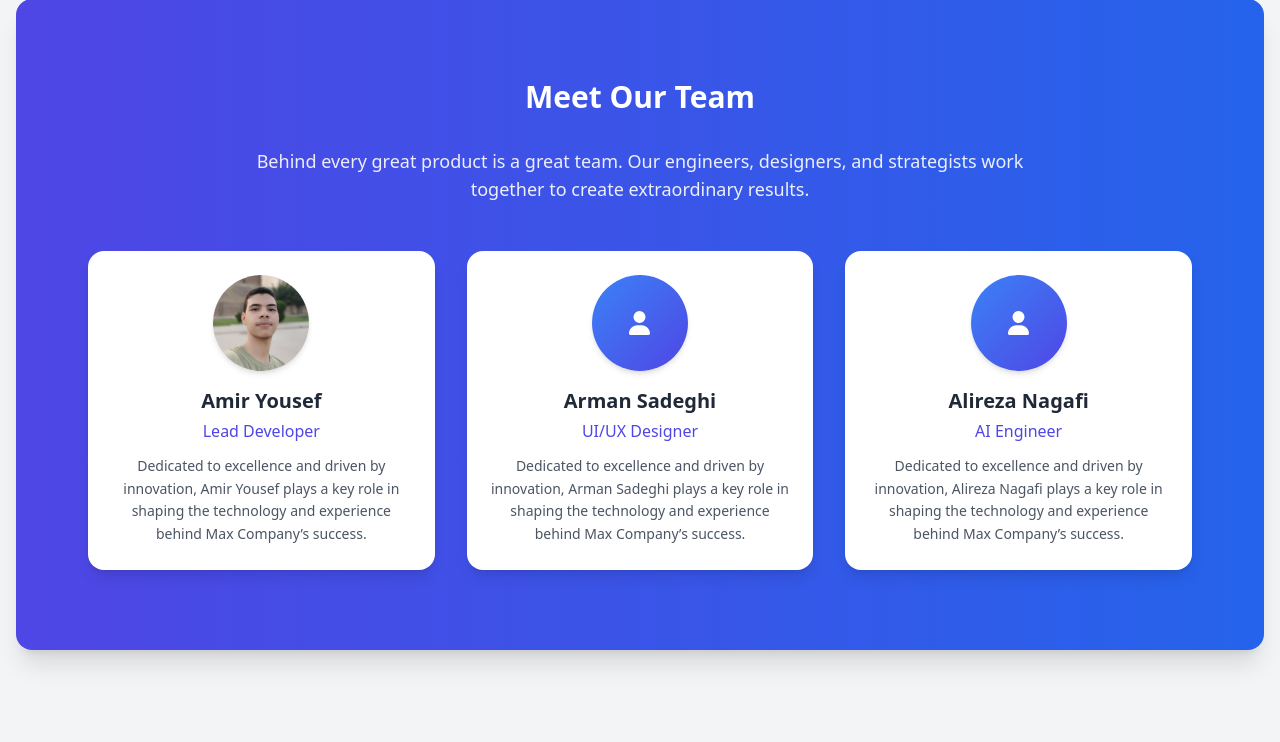
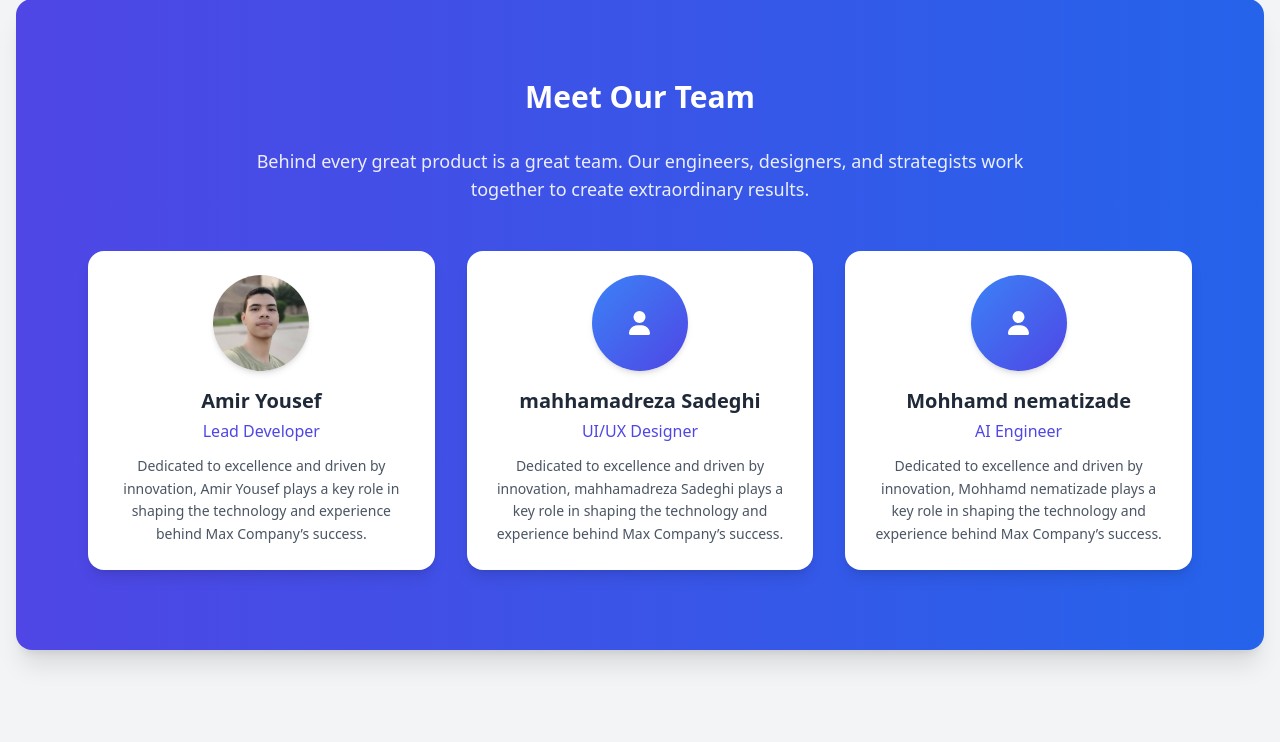
Before and after one commit to amiryousef87/first-project-from-max, a Flask app: page /about in a window 1280 px wide. Shown: the part 2336-3078 px from the top of the page. Run offline with Flask 3, Linux system fonts and the light colour scheme; some libraries are stand-ins or nearby versions.

Commit message:
real peaple

```diff
--- a/templates/about.html
+++ b/templates/about.html
@@ -152,8 +152,8 @@
 
   <div class="grid md:grid-cols-3 gap-8 max-w-6xl mx-auto px-6">
     {% for member in [ {'name': 'Amir Yousef', 'role': 'Lead Developer',
-    'photo': 'amiryouseftousi.jpg'}, {'name': 'Arman Sadeghi', 'role': 'UI/UX
-    Designer', 'photo': None}, {'name': 'Alireza Nagafi', 'role': 'AI Engineer',
+    'photo': 'amiryouseftousi.jpg'}, {'name': 'mahhamadreza Sadeghi', 'role': 'UI/UX
+    Designer', 'photo': None}, {'name': 'Mohhamd nematizade', 'role': 'AI Engineer',
     'photo': None} ] %}
     <div
       class="bg-white text-gray-800 rounded-2xl shadow-lg p-6 hover:shadow-xl transition"
```
